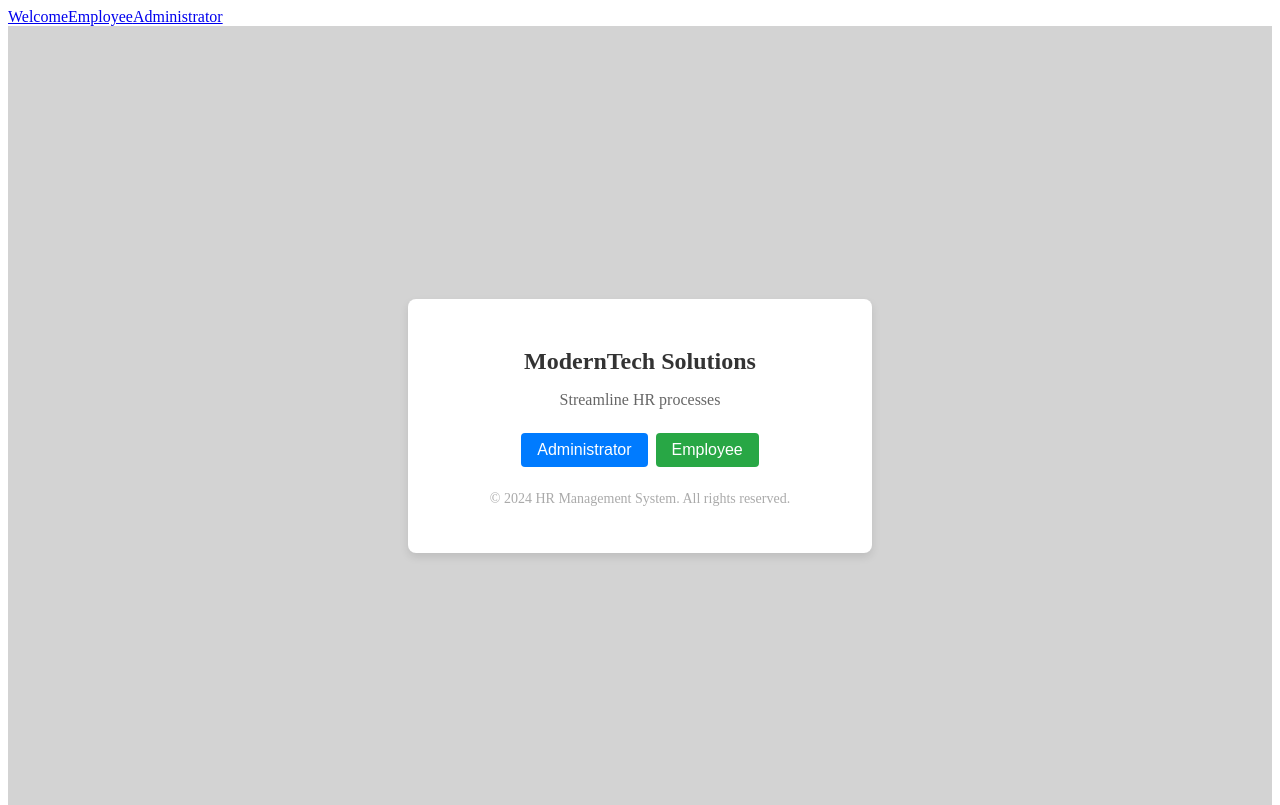
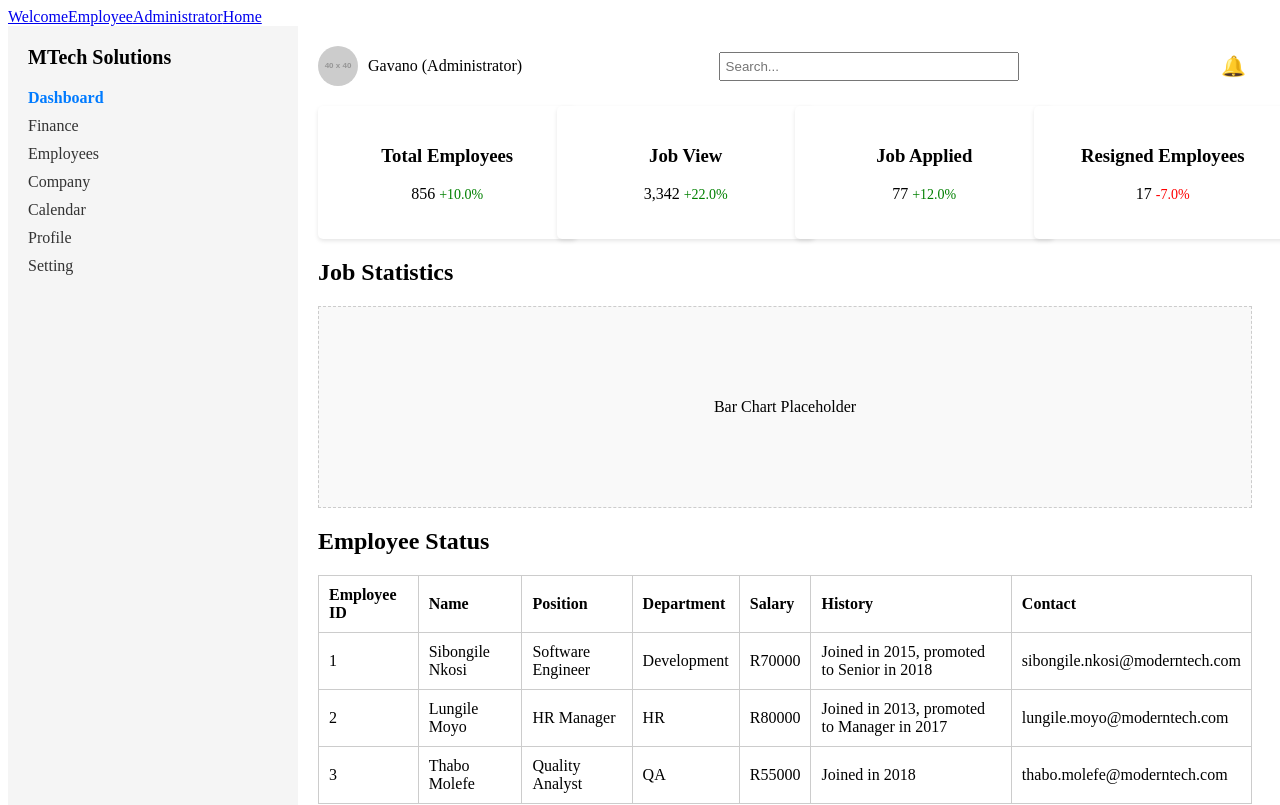
Before and after one commit to seranger/group-project, a Vue app: page /HomeView in a window 1280 px wide. Shown: the top 805 px of the page. Built offline with nearby package versions, Linux system fonts and the light colour scheme.

Commit message:
Admindashboard

```diff
--- a/src/App.vue
+++ b/src/App.vue
@@ -3,6 +3,7 @@
   <router-link to="/WelcomeView">Welcome</router-link>
   <router-link to ="/eloginview">Employee</router-link>
   <router-link to ="/aloginview">Administrator</router-link>
+  <router-link to ="/HomeView">Home</router-link>
 
 
 </nav>
--- /dev/null
+++ b/src/components/Home.vue
@@ -0,0 +1,243 @@
+<template>
+    <div id="dashboard">
+        <!-- Sidebar -->
+        <aside class="sidebar">
+            <div class="brand">MTech Solutions</div>
+            <ul>
+                <li><a href="#" class="active">Dashboard</a></li>
+                <li><a href="#">Finance</a></li>
+                <li><a href="#">Employees</a></li>
+                <li><a href="#">Company</a></li>
+                <li><a href="#">Calendar</a></li>
+                <li><a href="#">Profile</a></li>
+                <li><a href="#">Setting</a></li>
+            </ul>
+        </aside>
+
+        <!-- Main Content -->
+        <main>
+            <!-- Header -->
+            <header>
+                <div class="user-profile">
+                    <img src="https://via.placeholder.com/40" alt="Profile" />
+                    <span>Gavano (Administrator)</span>
+                </div>
+                <input type="text" placeholder="Search..." class="search-bar" />
+                <button class="notification">🔔</button>
+            </header>
+
+            <!-- Stats Cards -->
+            <section class="stats-cards">
+                <div class="card">
+                    <h3>Total Employees</h3>
+                    <p>856 <span class="growth up">+10.0%</span></p>
+                </div>
+                <div class="card">
+                    <h3>Job View</h3>
+                    <p>3,342 <span class="growth up">+22.0%</span></p>
+                </div>
+                <div class="card">
+                    <h3>Job Applied</h3>
+                    <p>77 <span class="growth up">+12.0%</span></p>
+                </div>
+                <div class="card">
+                    <h3>Resigned Employees</h3>
+                    <p>17 <span class="growth down">-7.0%</span></p>
+                </div>
+            </section>
+
+            <!-- Job Statistics -->
+            <section class="job-statistics">
+                <h2>Job Statistics</h2>
+                <div class="chart">
+                    <p>Bar Chart Placeholder</p>
+                </div>
+            </section>
+
+            <!-- Employee Status -->
+            <section class="employee-status">
+                <h2>Employee Status</h2>
+                <table>
+                    <thead>
+                        <tr>
+                            <th>Employee ID</th>
+                            <th>Name</th>
+                            <th>Position</th>
+                            <th>Department</th>
+                            <th>Salary</th>
+                            <th>History</th>
+                            <th>Contact</th>
+                        </tr>
+                    </thead>
+                    <tbody>
+                        <tr>
+                            <td>1</td>
+                            <td>Sibongile Nkosi</td>
+                            <td>Software Engineer</td>
+                            <td>Development</td>
+                            <td>R70000</td>
+                            <td>Joined in 2015, promoted to Senior in 2018</td>
+                            <td>sibongile.nkosi@moderntech.com</td>
+                        </tr>
+                        <tr>
+                            <td>2</td>
+                            <td>Lungile Moyo</td>
+                            <td>HR Manager</td>
+                            <td>HR</td>
+                            <td>R80000</td>
+                            <td>Joined in 2013, promoted to Manager in 2017</td>
+                            <td>lungile.moyo@moderntech.com</td>
+                        </tr>
+                        <tr>
+                            <td>3</td>
+                            <td>Thabo Molefe</td>
+                            <td>Quality Analyst</td>
+                            <td>QA</td>
+                            <td>R55000</td>
+                            <td>Joined in 2018</td>
+                            <td>thabo.molefe@moderntech.com</td>
+                        </tr>
+                    </tbody>
+                </table>
+            </section>
+
+            <!-- Employee Composition -->
+            <section class="employee-composition">
+                <h2>Employee Composition</h2>
+                <div class="chart">
+                    <p>Pie Chart Placeholder</p>
+                </div>
+                <p>856 employee total</p>
+            </section>
+        </main>
+    </div>
+</template>
+
+<script>
+export default {
+    name: "HomeComp",
+};
+</script>
+
+<style>
+#dashboard {
+    display: flex;
+}
+
+.sidebar {
+    width: 250px;
+    background: #f5f5f5;
+    padding: 20px;
+}
+
+.sidebar .brand {
+    font-size: 20px;
+    font-weight: bold;
+    margin-bottom: 20px;
+}
+
+.sidebar ul {
+    list-style: none;
+    padding: 0;
+}
+
+.sidebar ul li {
+    margin-bottom: 10px;
+}
+
+.sidebar ul li a {
+    text-decoration: none;
+    color: #333;
+}
+
+.sidebar ul li a.active {
+    font-weight: bold;
+    color: #007bff;
+}
+
+main {
+    flex: 1;
+    padding: 20px;
+}
+
+header {
+    display: flex;
+    justify-content: space-between;
+    align-items: center;
+    margin-bottom: 20px;
+}
+
+.user-profile {
+    display: flex;
+    align-items: center;
+}
+
+.user-profile img {
+    border-radius: 50%;
+    margin-right: 10px;
+}
+
+.search-bar {
+    width: 300px;
+    padding: 5px;
+}
+
+.notification {
+    background: none;
+    border: none;
+    font-size: 20px;
+}
+
+.stats-cards {
+    display: grid;
+    grid-template-columns: repeat(4, 1fr);
+    gap: 20px;
+    margin-bottom: 20px;
+}
+
+.card {
+    background: #fff;
+    padding: 20px;
+    border-radius: 5px;
+    box-shadow: 0 2px 4px rgba(0, 0, 0, 0.1);
+}
+
+.card .growth {
+    font-size: 14px;
+}
+
+.card .growth.up {
+    color: green;
+}
+
+.card .growth.down {
+    color: red;
+}
+
+.job-statistics,
+.employee-status,
+.employee-composition {
+    margin-bottom: 20px;
+}
+
+.chart {
+    background: #f9f9f9;
+    height: 200px;
+    display: flex;
+    align-items: center;
+    justify-content: center;
+    border: 1px dashed #ccc;
+}
+
+table {
+    width: 100%;
+    border-collapse: collapse;
+}
+
+table th,
+table td {
+    padding: 10px;
+    border: 1px solid #ccc;
+    text-align: left;
+}
+</style>
--- a/src/router/index.js
+++ b/src/router/index.js
@@ -2,6 +2,7 @@ import { createRouter, createWebHistory } from 'vue-router'
 import Welcome from '../views/WelcomeView.vue'
 import Employee from '@/views/eLoginView.vue'
 import Admin from '@/components/Admin.vue'
+import Home from '@/components/Home.vue'
 
 
 const routes = [
@@ -19,6 +20,11 @@ const routes = [
     path: '/aLoginView',
     name: 'aLoginView',
     component: Admin
+  },
+  {
+    path: '/HomeView',
+    name: 'HomeView',
+    component: Home
   }
 
 
```
Also changed, not shown: src/views/HomeView.vue (added, +19 -0 lines).
